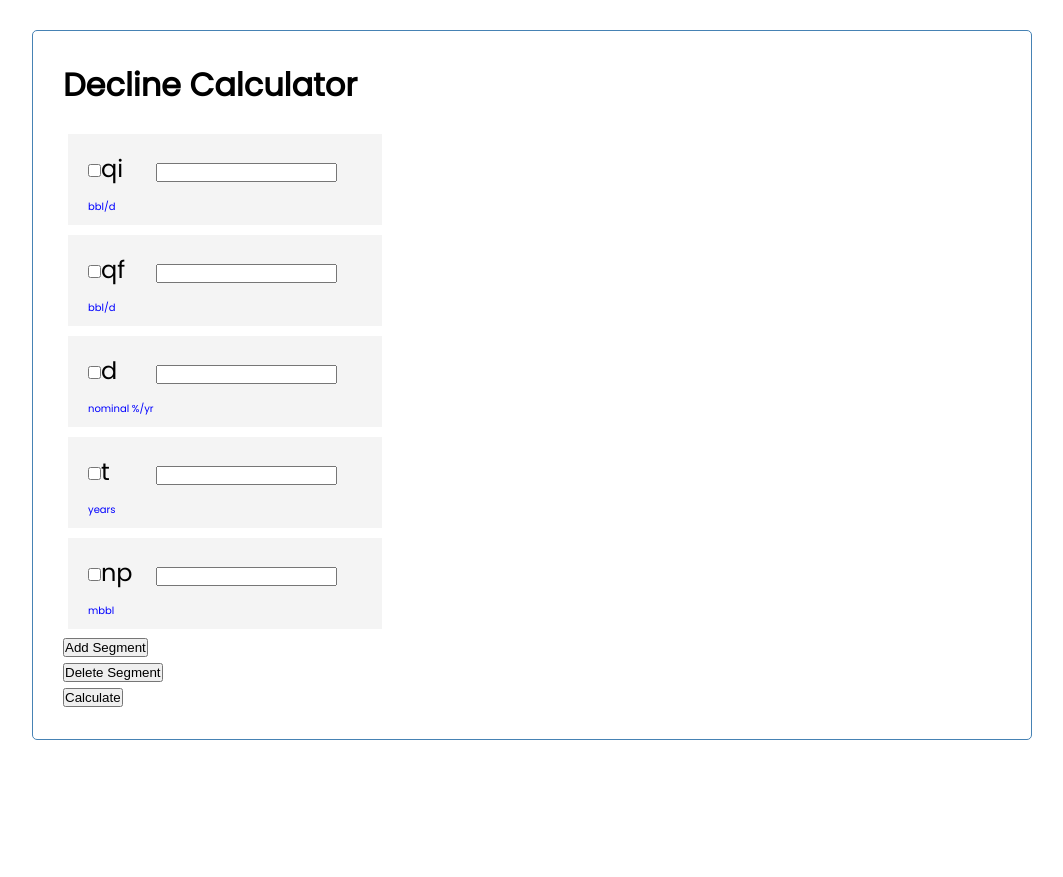
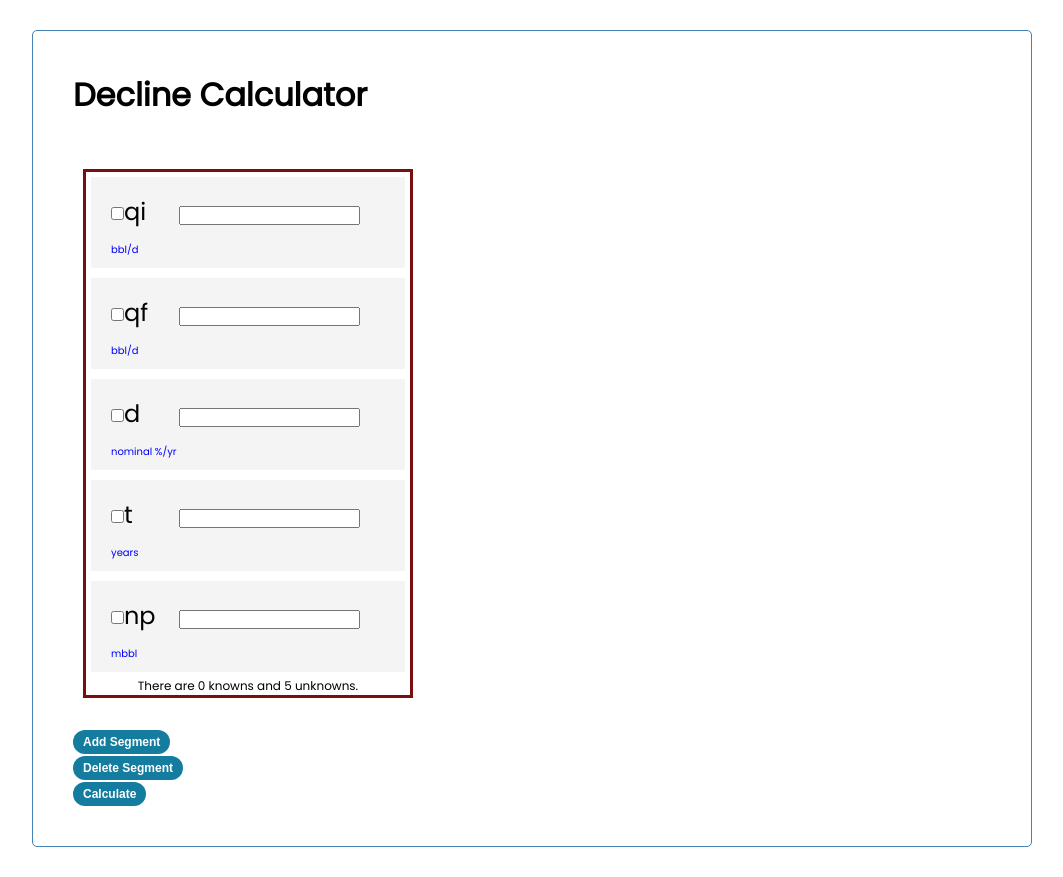
Before and after one commit to CDouv/decline_ui, a React (Create React App) app: page / in a window 1280 px wide. Shown: the whole page, without its empty margins (108-1171 px from the left). Before the commit the page ends 800 px from the top, so only its background shows below. Built offline with nearby package versions, Linux system fonts and the light colour scheme.

Commit message:
Modified exportParameters to filter out nonviable sets of inputs to Rust, added CSS around error handling

```diff
--- a/src/App.js
+++ b/src/App.js
@@ -61,13 +61,23 @@ const App = () => {
     },
   ]);
 
+  //Create a state to track whether segment has been checked/approved to go into calculator
+  const [inputCheck, setInputCheck] = useState([false]);
+
   const updateInputs = (arr) => {
-    setSegments(
-      segments.map((parameter, index) => ({
-        ...parameter,
-        input: arr[index],
-      }))
-    );
+    //Copy segments, add in new parameters
+    let newSegments = segments.map((seg) => {
+      return { ...seg };
+    });
+
+    //TODO Come back to this, add looping functionality
+    let newParameters = segments[0].parameters.map((parameter, index) => {
+      return { ...parameter, input: arr[index] };
+    });
+
+    newSegments[0].parameters = newParameters;
+
+    return setSegments(newSegments);
   };
 
   const toggleChangeInput = (symbol, val, segmentNumber) => {
@@ -206,6 +216,13 @@ const App = () => {
     segmentsCopy.push(newSegment);
 
     setSegments(segmentsCopy);
+
+    //add another value to inputsCheck
+    let inputCheckCopy = [...inputCheck];
+
+    inputCheckCopy.push(false);
+
+    setInputCheck(inputCheckCopy);
   };
 
   const deleteSegment = () => {
@@ -214,22 +231,18 @@ const App = () => {
       return { ...seg };
     });
 
+    let inputCheckCopy = [...inputCheck];
+
     if (segmentsCopy.length == 1) {
       return;
     } else {
       segmentsCopy.pop();
+      inputCheckCopy.pop();
     }
 
     setSegments(segmentsCopy);
+    setInputCheck(inputCheckCopy);
   };
-
-  const exportParameters = () => {
-    let jsonInputs = segments[0];
-
-    return jsonInputs;
-  };
-
-  console.log(JSON.stringify(exportParameters()));
 
   const countUnknowns = (segmentNumber) => {
     let knownsCount = 0;
@@ -238,15 +251,29 @@ const App = () => {
     //Determine parameters to reference
     let params = segments[segmentNumber - 1].parameters;
 
-    params.map((parameter) =>
-      parameter.calculate === true ? (knownsCount += 1) : (unknownsCount += 1)
+    params.map((parameter) => {
+      if (
+        parameter.calculate === true &&
+        parameter.input !== undefined &&
+        !isNaN(parameter.input) &&
+        parameter.input != ""
+      ) {
+        knownsCount += 1;
+      } else {
+        unknownsCount += 1;
+      }
+    });
+
+    return [knownsCount, unknownsCount];
+  };
+
+  const exportParameters = () => {
+    let segmentsCopy = segments.filter(
+      (seg) => countUnknowns(seg.segmentNumber)[0] === 3
     );
 
-    console.log(
-      `There are ${knownsCount} knowns and ${unknownsCount} unknowns`
-    );
-
-    return knownsCount, unknownsCount;
+    // let jsonInput = JSON.stringify(segmentsCopy);
+    return segmentsCopy[0];
   };
 
   const sendJSON = async () => {
@@ -275,17 +302,26 @@ const App = () => {
       <Header title="Decline Calculator" />
       <div className="forecast">
         {segments.map((segment, index) => (
-          <div className="segment">
+          <div
+            className={`${
+              countUnknowns(segment.segmentNumber)[0] === 3
+                ? "segment"
+                : "segmentError"
+            }`}
+          >
             <Parameters
+              key={segments[index].segmentNumber}
               parameters={segments[index].parameters}
               changeInput={toggleChangeInput}
               onToggle={toggleCalculate}
               segmentNumber={segments[index].segmentNumber}
               toggleUnits={toggleUnits}
+              countUnknowns={countUnknowns}
             />
           </div>
         ))}
       </div>
+      <div className="buttons">
         <AddSegment copySegment={copySegment} />
         <DeleteSegment deleteSegment={deleteSegment} />
         <Calculate
@@ -294,6 +330,7 @@ const App = () => {
           sendJSON={sendJSON}
         />
       </div>
+    </div>
   );
 };
 
--- a/src/components/AddSegment.js
+++ b/src/components/AddSegment.js
@@ -3,7 +3,7 @@ import React from "react";
 export const AddSegment = ({ copySegment }) => {
   return (
     <div>
-      <button className="calculateButton" onClick={() => copySegment()}>
+      <button className="button" onClick={() => copySegment()}>
         Add Segment
       </button>
     </div>
--- a/src/components/Calculate.js
+++ b/src/components/Calculate.js
@@ -3,7 +3,7 @@ import React from "react";
 export const Calculate = ({ countUnknowns, exportParameters, sendJSON }) => {
   return (
     <div>
-      <button className="calculateButton" onClick={() => sendJSON()}>
+      <button className="button" onClick={() => sendJSON()}>
         Calculate
       </button>
     </div>
--- a/src/components/DeleteSegment.js
+++ b/src/components/DeleteSegment.js
@@ -3,7 +3,7 @@ import React from "react";
 export const DeleteSegment = ({ deleteSegment }) => {
   return (
     <div>
-      <button className="calculateButton" onClick={() => deleteSegment()}>
+      <button className="button" onClick={() => deleteSegment()}>
         Delete Segment
       </button>
     </div>
--- a/src/components/Parameters.js
+++ b/src/components/Parameters.js
@@ -7,7 +7,10 @@ export const Parameters = ({
   clearInput,
   segmentNumber,
   toggleUnits,
+  countUnknowns,
 }) => {
+  let knownsUnknowns = countUnknowns(segmentNumber);
+
   return (
     <>
       {parameters.map((parameter) => (
@@ -21,6 +24,9 @@ export const Parameters = ({
           toggleUnits={toggleUnits}
         />
       ))}
+      <div className="knownsUnknowns">
+        There are {knownsUnknowns[0]} knowns and {knownsUnknowns[1]} unknowns.
+      </div>
     </>
   );
 };
--- a/src/index.css
+++ b/src/index.css
@@ -30,6 +30,7 @@ body {
   justify-content: space-between;
   align-items: center;
   margin-bottom: 20px;
+  padding: 10px;
 }
 
 .btn {
@@ -72,11 +73,47 @@ body {
 .segment {
   display: flex;
   flex-direction: column;
+  margin: 10px;
+}
+
+.segmentError {
+  display: flex;
+  flex-direction: column;
+  border: solid;
+  border-color: #7a0e0e;
+  margin: 10px;
 }
 
 .forecast {
   display: flex;
+
   margin: auto;
+  padding: 10px;
+}
+
+.button {
+  display: inline-block;
+  padding: 5px 10px;
+  font-size: 12px;
+  cursor: pointer;
+  text-align: center;
+  text-decoration: none;
+  outline: none;
+  color: #fff;
+  font-weight: bold;
+  background-color: #147c9e;
+  border: none;
+  border-radius: 15px;
+  /* box-shadow: 0 9px #999; */
+}
+
+.buttons {
+  margin: 10px;
+}
+
+.button:hover {
+  background-color: white;
+  color: black;
 }
 
 .units {
@@ -102,10 +139,14 @@ body {
 
 .inputErr {
   display: inline-block;
-  background: #f70303;
+  background: #7a0e0e;
   margin: 5px;
   padding: 10px 20px;
   cursor: pointer;
+}
+.knownsUnknowns {
+  margin: auto;
+  font-size: 12px;
 }
 
 .calculate {
```
Lines whose indentation alone changed are shown as unchanged.
